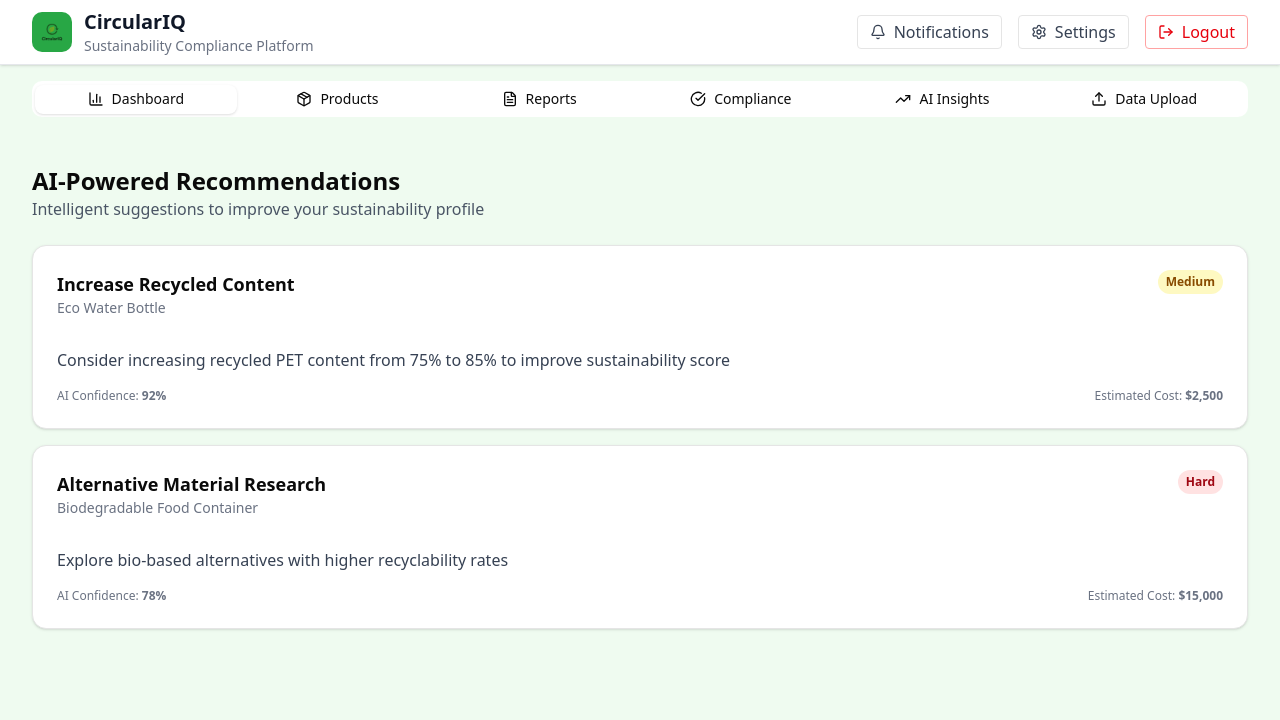
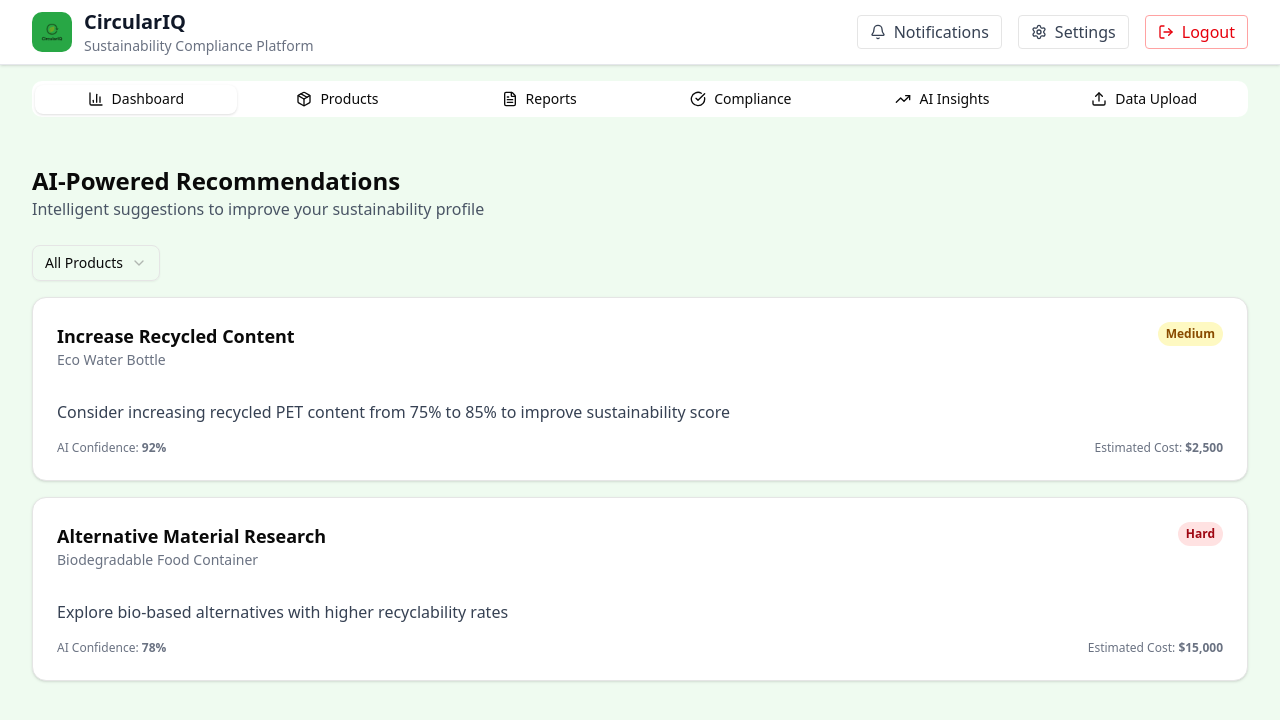
Before and after one commit to Sn0wF1re/circulariq, a Nuxt app: page /recommendations in a window 1280 px wide. Shown: the top 720 px of the page. Built offline with nearby package versions, Linux system fonts and the light colour scheme.

Commit message:
feat(recommendations): add product filter dropdown and computed filtering for recommendations page

```diff
--- a/app/pages/recommendations.vue
+++ b/app/pages/recommendations.vue
@@ -4,8 +4,23 @@
       <h2 class="text-2xl font-bold">AI-Powered Recommendations</h2>
       <p class="text-gray-600">Intelligent suggestions to improve your sustainability profile</p>
     </div>
+    <div class="mb-4 w-full max-w-xs">
+      <Select v-model="selectedProduct">
+        <SelectTrigger>
+          <SelectValue placeholder="Filter by product" />
+        </SelectTrigger>
+        <SelectContent>
+          <SelectItem value="all">All Products</SelectItem>
+          <SelectSeparator />
+          <SelectGroup>
+            <SelectLabel>Products</SelectLabel>
+            <SelectItem v-for="prod in products" :key="prod.id" :value="prod.id">{{ prod.name }}</SelectItem>
+          </SelectGroup>
+        </SelectContent>
+      </Select>
+    </div>
     <div class="space-y-4">
-      <Card v-for="rec in recommendations" :key="rec.id">
+      <Card v-for="rec in filteredRecommendations" :key="rec.id">
         <CardHeader>
           <div class="flex items-start justify-between">
             <div>
@@ -28,7 +43,7 @@
 </template>
 
 <script setup>
-import { ref } from 'vue'
+import { ref, computed } from 'vue'
 
 const products = ref([
   { id: '1', name: 'Eco Water Bottle' },
@@ -56,6 +71,13 @@ const recommendations = ref([
   }
 ])
 
+const selectedProduct = ref('all')
+
+const filteredRecommendations = computed(() => {
+  if (selectedProduct.value === 'all') return recommendations.value
+  return recommendations.value.filter(rec => rec.product_id === selectedProduct.value)
+})
+
 function getProductName(productId) {
   const product = products.value.find(p => p.id === productId)
   return product ? product.name : 'Unknown'
```
